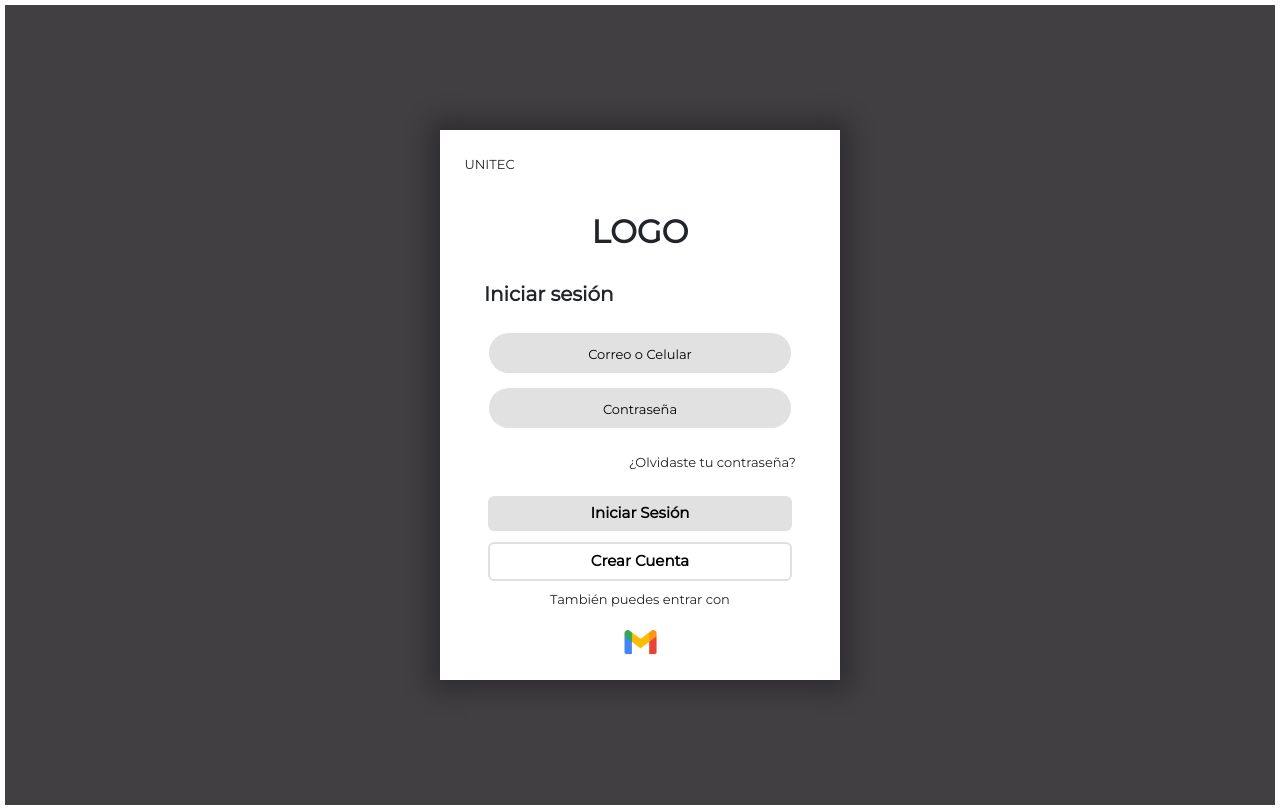
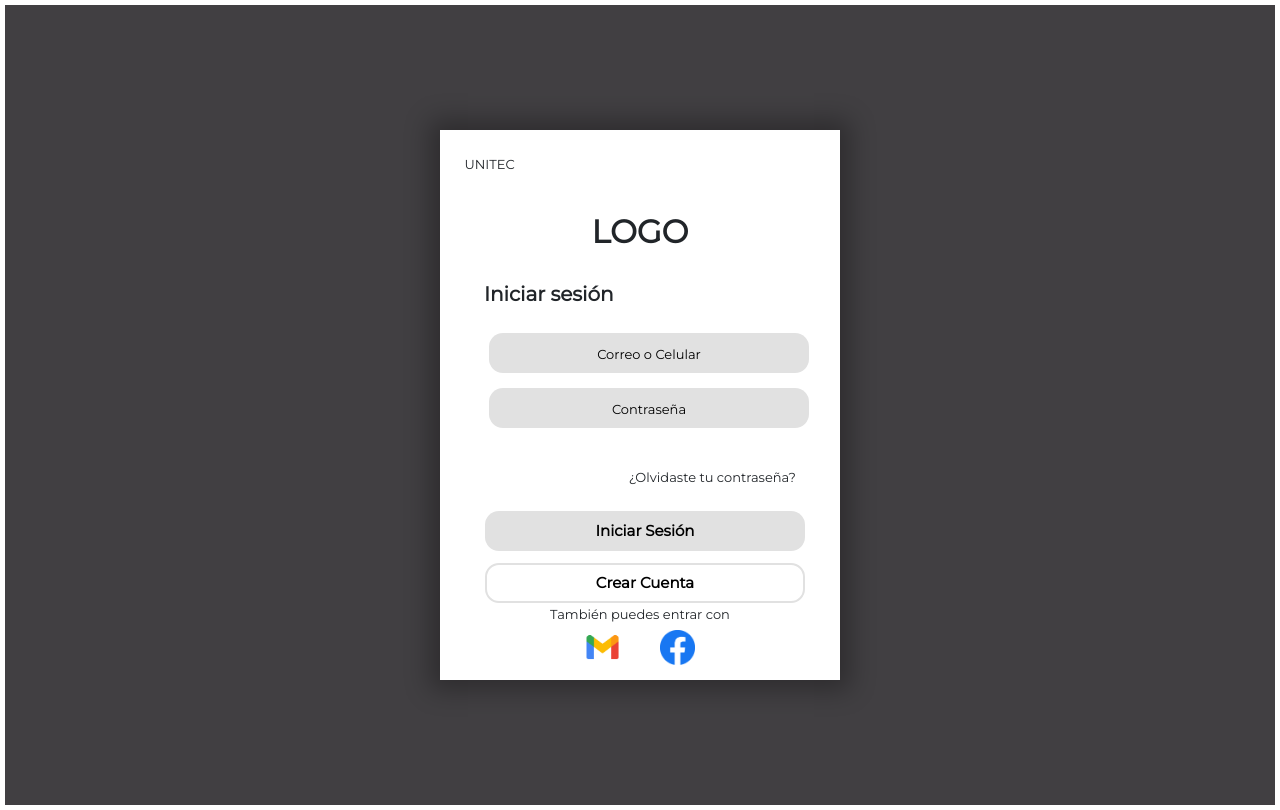
Before and after one commit to luiscf1226/proyectoUX, a React (Create React App) app in the folder proyecto-movie/: page /login in a window 1280 px wide. Built offline with nearby package versions, Linux system fonts and the light colour scheme.

Commit message:
modificacion diseños

```diff
--- a/proyecto-movie/src/componentes/Bienvenido.css
+++ b/proyecto-movie/src/componentes/Bienvenido.css
@@ -44,3 +44,9 @@
     margin-left: 3%;
     font-size: 13px;
 }
+.button-principal-bienvenido{
+    background-color: #ffffff;
+    border: none;
+    margin-left: 60%;
+    margin-top: 35%;
+}
--- a/proyecto-movie/src/componentes/Bienvenido.jsx
+++ b/proyecto-movie/src/componentes/Bienvenido.jsx
@@ -17,7 +17,7 @@ function Bienvenido() {
             <h1 className='header-principal'>Bienvenido/a</h1>
             <img className='img-principal' src={logo}></img>
             <h2 className='h2-principal'>Mensaje/Slogan</h2>
-            <button onClick={()=>ingresar()} className='button-principal' >
+            <button onClick={()=>ingresar()} className='button-principal-bienvenido' >
                 Comenzar
                 <i class="fa-solid fa-arrow-right flecha"></i>
 
--- a/proyecto-movie/src/componentes/Login.css
+++ b/proyecto-movie/src/componentes/Login.css
@@ -26,19 +26,20 @@
     font-weight: 600;
     font-size: 20px;
 }
-.input1{
-    margin-bottom: 15px;
-
-}
-input{
-    height: 40px;
+.input1,.input2{
+    width: 320px !important;
+    height: 40px !important;
     background-color: #E1E1E1;
     border: none;
     text-align: center;
     margin-bottom: 5%;
-    width: 100%;
-    border-radius: 25px;
+    border-radius: 14px;
+
 }
+.input1{
+    margin-bottom: 15px;
+}
+
 ::placeholder{
     color:black;
     font-size: 13px;
@@ -60,31 +61,37 @@ form{
     font-size: 13px;
 }
 .button1{
+    width: 320px !important;
+    height: 40px !important;
     align-items: center;
-    width: 80% !important;
     border: none !important;
     color: black !important;
     font-weight: 600 !important;
     font-size: 15px !important;
     margin-top: 5%;
     background-color: #E1E1E1 !important;
+    border-radius: 14px !important;
 }
 .button2{
-
+    width: 320px !important;
+    height: 40px !important;
     font-weight: 600 !important;
     font-size: 15px !important;
     margin-top: 3%;
     background-color: #ffffff !important;
     border: 2px solid #E1E1E1 !important;
-    width: 80% !important;
+    border-radius: 14px !important;
 }
 .botones{
+    margin-left: 5px;
     width: 80%;
     text-align: center !important;
     margin-bottom: 5% !important;
     width: 100% !important;
-    border-radius: 25px !important;
+    border-radius: 14px !important;
     height: 40px !important;
+    border-radius: 14px !important;
+
 }
 hr{
     margin-top: 15%;
@@ -103,8 +110,13 @@ hr{
 }
 
 .img-mail{
-    margin: auto;
+    margin-right: 20px;
+    margin-left: 20px;
     background-color: #ffffff !important;
     width: 35px;
     height: 35px;
 }
+.opciones-login{
+
+  text-align: center;
+}
--- a/proyecto-movie/src/componentes/Login.jsx
+++ b/proyecto-movie/src/componentes/Login.jsx
@@ -3,6 +3,7 @@ import Button from 'react-bootstrap/Button';
 import Form from 'react-bootstrap/Form';
 import React, { Component } from 'react';
 import gmail from '../images/gmail.png';
+import facebook from '../images/face.jpg';
 import { useNavigate } from "react-router-dom";
 
 
@@ -19,10 +20,10 @@ function Login(){
             <h1 className='header'>LOGO</h1>
             <span className='span-inicio'>Iniciar sesión</span>
             <form>
-                <div className="form">
+                <div className="form-login">
                     <input className='input1' placeholder='Correo o Celular' >
                     </input>
-                    <input placeholder='Contraseña' type='password'>
+                    <input className='input2' placeholder='Contraseña' type='password'>
                     </input>
 
 
@@ -30,13 +31,17 @@ function Login(){
             </form>
             <span className='span-olvidar'>¿Olvidaste tu contraseña?</span>
             <div className="botones">
-                <Button variant="secondary" className='button1'>Iniciar Sesión</Button>
-                <Button variant="light" className='button2' onClick={()=>crearcuenta()}>Crear Cuenta</Button>
+                <button  className='button1'>Iniciar Sesión</button>
+                <button  className='button2' onClick={()=>crearcuenta()}>Crear Cuenta</button>
             </div>
 
             <span className='span-final'>También puedes entrar con</span>
+            <div className="opciones-login">
+                <img className='img-mail' src={gmail}></img>
+                <img className='img-mail' src={facebook}></img>
+            </div>
 
-            <img className='img-mail' src={gmail}></img>
+
 
 
         </div>
--- a/proyecto-movie/src/componentes/NuevaCuenta.css
+++ b/proyecto-movie/src/componentes/NuevaCuenta.css
@@ -23,8 +23,16 @@ div{
     height: 40px;
     background-color: var(--gris);
     border-radius: 14px;
+    border: none;
+
 }
-
+::placeholder{
+    text-align: center;
+    height: 20px;
+    left: 53px;
+    font-size: 13px;
+    font-weight: 400;
+}
 .permisos, .notificaciones{
     display: flex;
     float: left;
@@ -47,7 +55,7 @@ div{
 .bt-crear{
     border: none;
     background-color: var(--gris);
-    border-radius: 20px;
+    border-radius: 14px;
     width: 320px;
     height: 40px;
     padding: 5px;
--- a/proyecto-movie/src/componentes/Terminos.css
+++ b/proyecto-movie/src/componentes/Terminos.css
@@ -6,7 +6,8 @@
     padding: 20px;
 }
 
-.heading{
+.heading-terminos{
+    gap: 0px;
     display: flex;
     float: left;
     align-items: center;
@@ -23,16 +24,19 @@
 }
 
 .text-terminos{
+    margin-top: 30%;
     line-height: 2.0;
     text-align: justify;
+    font-size: smaller;
 }
 
-h4{
-    align-items: center;
-    justify-content: center;
-}
-
-.button-principal{
+.button-principal-heading{
+    margin-bottom: 65px;
     background-color: #ffffff;
     border: none;
 }
+.terminos-h4{
+    position: static;
+    margin-top: 6px;
+    margin-bottom: 45px;
+}
--- a/proyecto-movie/src/componentes/Terminos.jsx
+++ b/proyecto-movie/src/componentes/Terminos.jsx
@@ -14,12 +14,12 @@ function Terminos (){
     return(
         <div className="terminos">
 
-            <div className="heading">
-                <button onClick={()=>bienvenido()} className='button-principal' >
-                    <i class="fa-solid fa-arrow-left fa-2xl"></i>
+            <div className="heading-terminos">
+                <button onClick={()=>bienvenido()} className='button-principal-heading' >
+                    <i class="fa-solid fa-arrow-left fa-2xl "></i>
                 </button>
 
-                <h4> <strong>Terminos y Condiciones de uso </strong></h4> <br/>
+                <h4 className="terminos-h4"> <strong>Términos y Condiciones de uso </strong></h4> <br/>
             </div>
 
             <p className="text-terminos">El titular no responde por la continuidad y disponibilidad del contenido,
```
Also changed, not shown: proyecto-movie/src/componentes/NuevaCuenta.jsx (+5 -5 lines), proyecto-movie/src/images/face.jpg (added).
